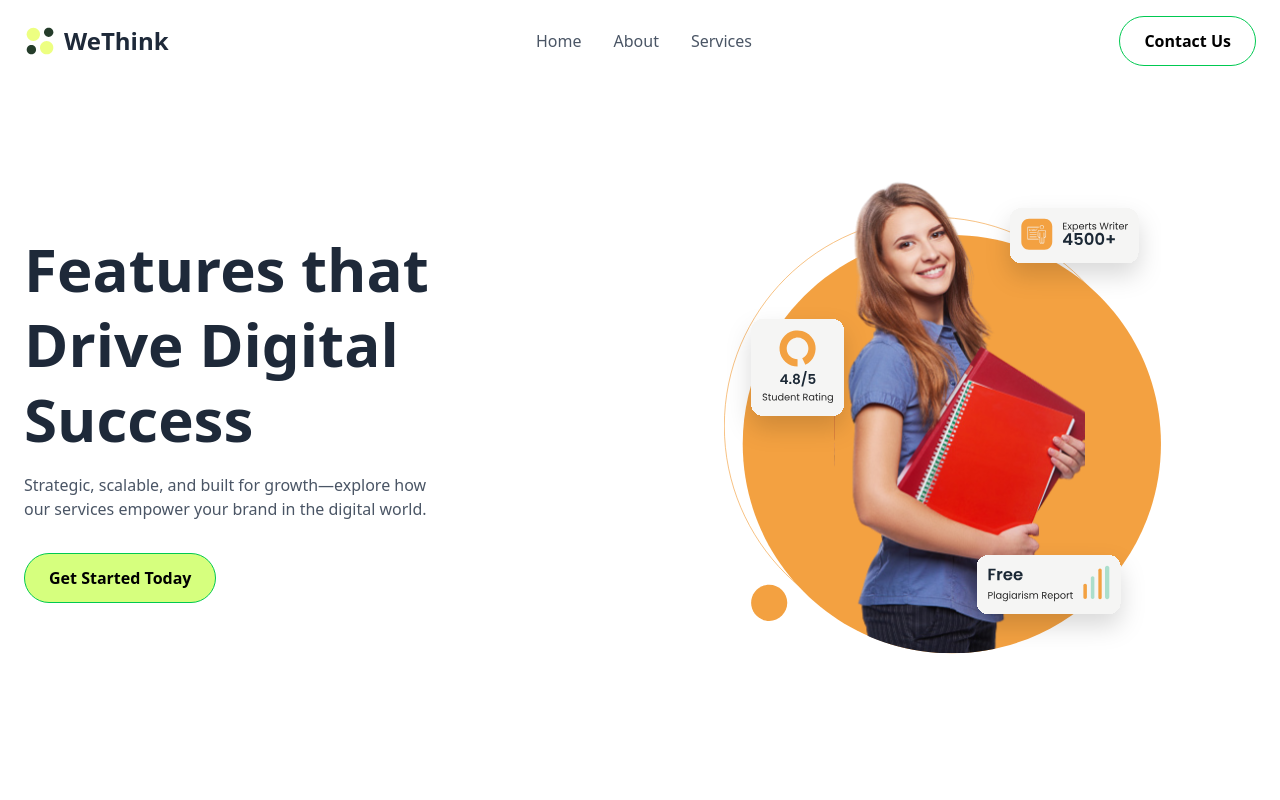
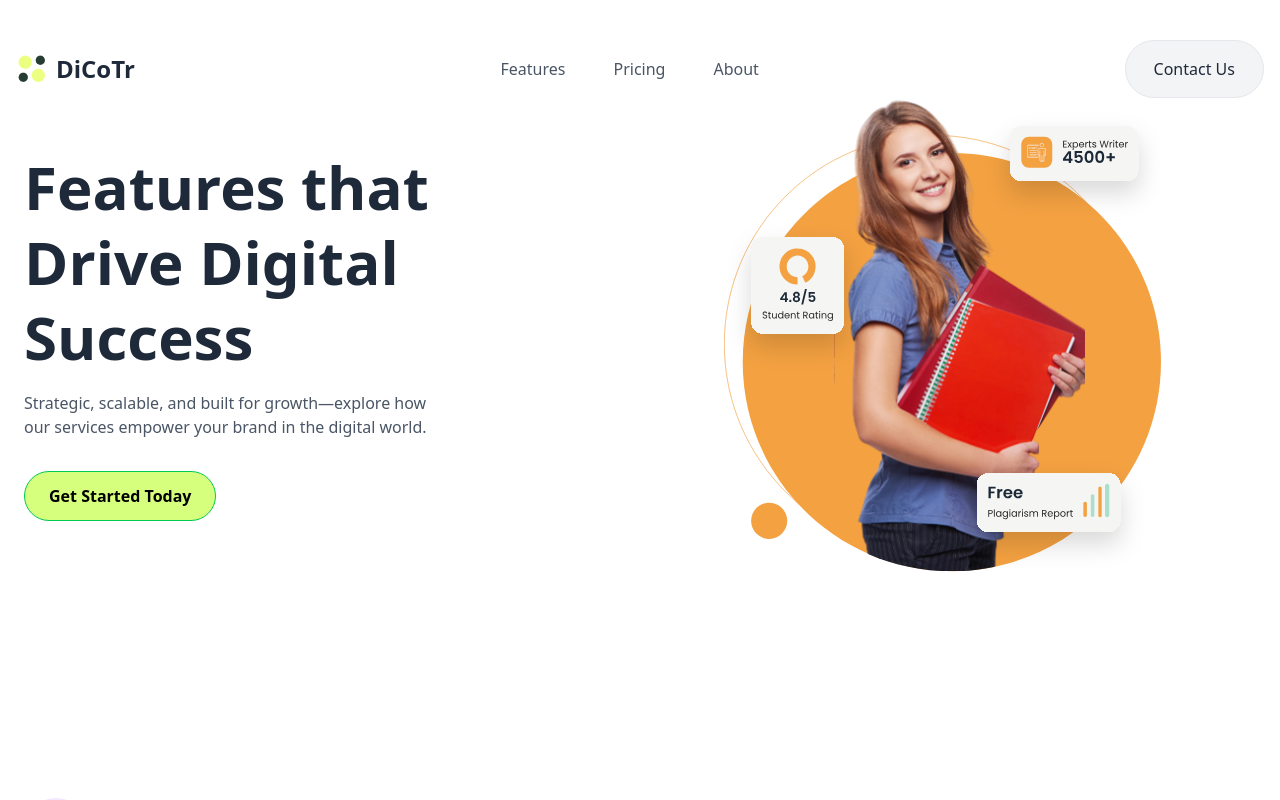
Before and after one commit to dicotr-ai/website, a Next.js app: page /features in a window 1280 px wide. Shown: the top 800 px of the page. Built offline with nearby package versions, Linux system fonts and the light colour scheme.

Commit message:
made header to change as per current route

```diff
--- a/app/about/page.tsx
+++ b/app/about/page.tsx
@@ -4,7 +4,7 @@ import React from 'react';
 import { BsMegaphone, BsPencilSquare, BsSearch, BsCalendarWeek, BsPeople, BsClipboardData, BsLightbulb, BsFileEarmarkBarGraph, BsShare } from 'react-icons/bs';
 import Hero from '@/app/components/pages/hero'
 import Acknowlegde from '../components/pages/acknowlegde';
-import Mission_vision from '@/app/components/pages/mission_vision';
+import MissionAndVision from '@/app/components/pages/missionAndVision';
 import Footer from '@/app/components/pages/footer';
 import ConnectClient from '@/app/components/pages/connectClient';
 import Header from '@/app/components/pages/header'
@@ -30,7 +30,7 @@ const page = () => {
             <WhyToChooseUs/>
 
             {/* Our Mission & Vision Section */}
-            <Mission_vision/>
+            <MissionAndVision/>
 
             {/* Let's Do Great Work Together (CTA) Section */}
             <ConnectClient/>
--- a/app/components/pages/header.tsx
+++ b/app/components/pages/header.tsx
@@ -1,43 +1,80 @@
+'use client'; // 1. Add this directive at the top
+
 import Link from "next/link";
+import { usePathname } from 'next/navigation'; // 2. Import usePathname instead
+import { useEffect, useState } from "react";
 
-interface NavLinkProps {
-  href: string;
-  children: React.ReactNode;
+const Header = () => {
+  const pathname = usePathname(); // 3. Use the usePathname hook
+  const [darkHeader, setDarkHeader] = useState(false);
+
+  useEffect(() => {
+    // 4. Check against the pathname variable
+    if (pathname === "/") {
+      setDarkHeader(true);
+    } else {
+      setDarkHeader(false);
     }
+  }, [pathname]); // 5. Update the dependency array
 
-const NavLink = ({ href, children }: NavLinkProps) => (
-  <li>
-    <Link
-      href={href}
-      className="text-base text-white opacity-90 hover:opacity-100 hover:underline transition-opacity"
-    >
-      {children}
-    </Link>
-  </li>
-);
-
-const Header = () => (
+  return (
     <header className="absolute top-0 left-0 w-full py-10 z-10">
       <div className="container mx-auto px-4 flex justify-between items-center">
-      <Link href="#" className="flex items-center gap-2">
+        {darkHeader ? (
+          <>
+            {/* Dark Header Content (no changes here) */}
+            <Link href="/" className="flex items-center gap-2">
               <img src="/logo.svg" alt="Logo" className="w-8 h-8" />
-        <span className="text-2xl font-semibold">DiCoTr</span>
+              <span className="text-2xl font-semibold text-white">DiCoTr</span>
             </Link>
-
             <nav className="hidden lg:block">
               <ul className="flex gap-12">
-          <NavLink href="#services">Features</NavLink>
-          <NavLink href="#pricing">Pricing</NavLink>
-          <NavLink href="#about">About</NavLink>
+                <li>
+                  <Link href="/features" className="text-base text-white opacity-90 hover:opacity-100 hover:text-green-500">Features</Link>
+                </li>
+                <li>
+                  <Link href="#pricing" className="text-base text-white opacity-90 hover:opacity-100 hover:text-green-500">Pricing</Link>
+                </li>
+                <li>
+                  <Link href="/about" className="text-base text-white opacity-90 hover:opacity-100 hover:text-green-500">About</Link>
+                </li>
               </ul>
             </nav>
-
             <Link
               href="#contact"
-        className="hidden lg:inline-block text-base font-medium px-7 py-4 bg-white/10 border border-white/40 rounded-full hover:bg-white/20 transition-colors"
+              className="hidden lg:inline-block text-base font-medium px-7 py-4 bg-white/10 border border-white/40 text-white rounded-full hover:bg-white/20 transition-colors"
             >
               Contact Us
             </Link>
+          </>
+        ) : (
+          <>
+            {/* Light Header Content (no changes here) */}
+            <Link href="/" className="flex items-center gap-2">
+              <img src="/darklogo.png" alt="Logo" className="h-8 w-auto" />
+              <span className="text-2xl font-bold text-gray-800">DiCoTr</span>
+            </Link>
+            <nav className="hidden lg:block">
+              <ul className="flex gap-12">
+                <li>
+                  <Link href="/features" className="text-gray-600 hover:text-green-500">Features</Link>
+                </li>
+                <li>
+                  <Link href="#pricing" className="text-gray-600 hover:text-green-500">Pricing</Link>
+                </li>
+                <li>
+                  <Link href="/about" className="text-gray-600 hover:text-green-500">About</Link>
+                </li>
+              </ul>
+            </nav>
+            <Link
+              href="#contact"
+              className="hidden lg:inline-block text-base font-medium px-7 py-4 text-gray-800 bg-gray-100 border border-gray-200 rounded-full hover:bg-gray-200 transition-colors"
+            >
+              Contact Us
+            </Link>
+          </>
+        )}
 
         <button className="lg:hidden bg-none border-none text-white text-3xl cursor-pointer">
           ☰
@@ -45,5 +82,6 @@ const Header = () => (
       </div>
     </header>
   );
+};
 
 export default Header;
--- a/app/components/pages/ourWork.tsx
+++ b/app/components/pages/ourWork.tsx
@@ -1,7 +1,7 @@
 const ourWork = () =>{
     const ServiceItem = ({ image, title, description }: { image: string, title: string, description?: string }) => (
     <div className="flex flex-col items-center text-center p-4">
-        <img src={image} alt={title} className="w-16 h-16 mb-4 object-contain" />
+        <img src={image} alt={title} className="w-12 h-12 mb-4 object-contain" />
         <h3 className="font-semibold text-gray-800">{title}</h3>
         {description && <p className="text-sm text-gray-500 mt-1">{description}</p>}
     </div>
--- a/app/components/pages/whyToChooseUs.tsx
+++ b/app/components/pages/whyToChooseUs.tsx
@@ -1,6 +1,6 @@
 const ServiceItem = ({ image, title, description }: { image: string, title: string, description?: string }) => (
     <div className="flex flex-col items-center text-center p-4">
-        <img src={image} alt={title} className="w-8 h-8 mb-4 object-contain" />
+        <img src={image} alt={title} className="w-12 h-12 mb-4 object-contain" />
         <h3 className="font-semibold text-gray-800">{title}</h3>
         {description && <p className="text-sm text-gray-500 mt-1">{description}</p>}
     </div>
--- a/app/features/page.tsx
+++ b/app/features/page.tsx
@@ -4,6 +4,7 @@ import {
   FaTwitter,
   FaInstagram
 } from 'react-icons/fa';
+import Header from '@/app/components/pages/header';
 
 /* ===============================
    Reusable Button Component
@@ -32,24 +33,24 @@ const Button = ({
 /* ===============================
    Header Component
 ================================ */
-const Header = () => (
-  <header className="container mx-auto flex justify-between items-center py-4 px-6 bg-white">
-    <div className="flex items-center space-x-2">
-      <img src="/Category.svg" alt="WeThink Logo" className="h-8 w-auto" />
-      <div className="text-2xl font-bold text-gray-800">WeThink</div>
-    </div>
+// const Header = () => (
+//   <header className="container mx-auto flex justify-between items-center py-4 px-6 bg-white">
+//     <div className="flex items-center space-x-2">
+//       <img src="/Category.svg" alt="WeThink Logo" className="h-8 w-auto" />
+//       <div className="text-2xl font-bold text-gray-800">WeThink</div>
+//     </div>
 
-    <nav className="hidden md:flex items-center space-x-8">
-      <a href="#" className="text-gray-600 hover:text-green-500">Home</a>
-      <a href="#" className="text-gray-600 hover:text-green-500">About</a>
-      <a href="#" className="text-gray-600 hover:text-green-500">Services</a>
-    </nav>
+//     <nav className="hidden md:flex items-center space-x-8">
+//       <a href="#" className="text-gray-600 hover:text-green-500">Home</a>
+//       <a href="#" className="text-gray-600 hover:text-green-500">About</a>
+//       <a href="#" className="text-gray-600 hover:text-green-500">Services</a>
+//     </nav>
 
-    <Button className="rounded-full border-black !text-black px-6 py-2">
-      Contact Us
-    </Button>
-  </header>
-);
+//     <Button className="rounded-full border-black !text-black px-6 py-2">
+//       Contact Us
+//     </Button>
+//   </header>
+// );
 
 
 /* ===============================
```
Also changed, not shown: app/components/pages/missionAndVision.tsx (renamed from app/components/pages/mission_vision.tsx). Lines whose indentation alone changed are shown as unchanged.
